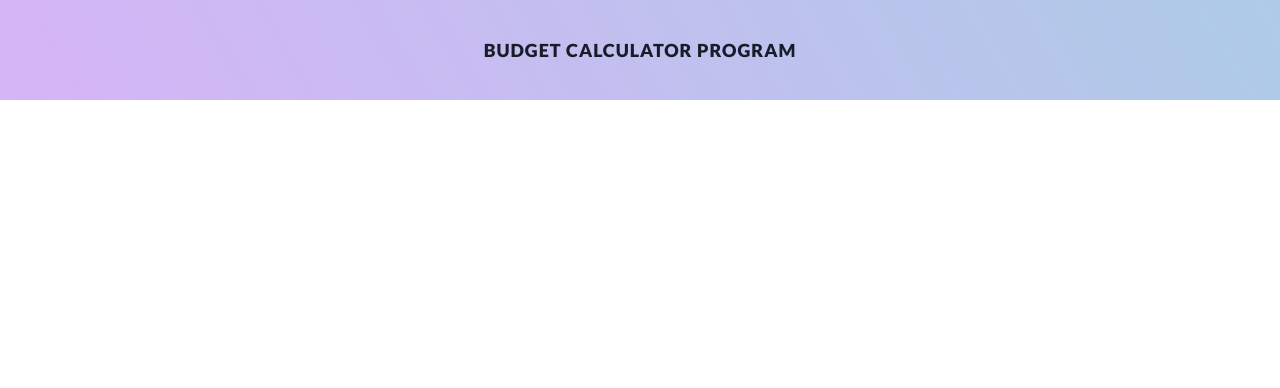
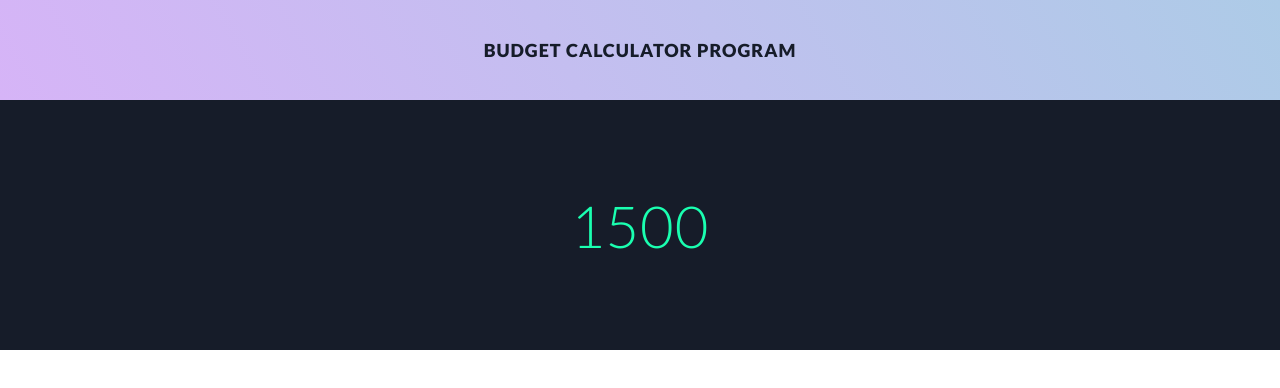
Before and after one commit to eminkartci/BudgetCalculator_React, an Angular app in the folder budget-app/: page / in a window 1280 px wide. Shown: the top 388 px of the page. Built offline with nearby package versions, Linux system fonts and the light colour scheme.

Commit message:
Total Budget Section Style - HTML

```diff
--- a/budget-app/src/app/main-page/main-page.component.html
+++ b/budget-app/src/app/main-page/main-page.component.html
@@ -3,3 +3,8 @@
 <div class="top-bar">
     <h1> Budget Calculator Program </h1>
 </div>
+
+<!-- TOTAL BUDGET -->
+<section class="total-budget-section">
+    <h2 class="green">1500</h2>
+</section>
--- a/budget-app/src/app/main-page/main-page.component.scss
+++ b/budget-app/src/app/main-page/main-page.component.scss
@@ -23,3 +23,34 @@
     }
 
 }
+
+// Total Budget Section
+.total-budget-section{
+    display: flex;
+    width:  100% ;
+    height: 250px;
+    background: $dark;
+
+    // horizontal - vertical center
+    justify-content: center;
+    align-items: center;
+
+    h2 {
+        font-family: 'Lato';
+        font-size: 58px;
+        letter-spacing: 1px;
+        font-weight: 300;
+        text-transform: uppercase;
+        color: white;
+
+        // Define green class
+        &.green{
+            color: lighten($green,15%) ;
+        }
+
+        // Define red class
+        &.red{
+            color: lighten($red,15%);
+        }
+    }
+}
```
